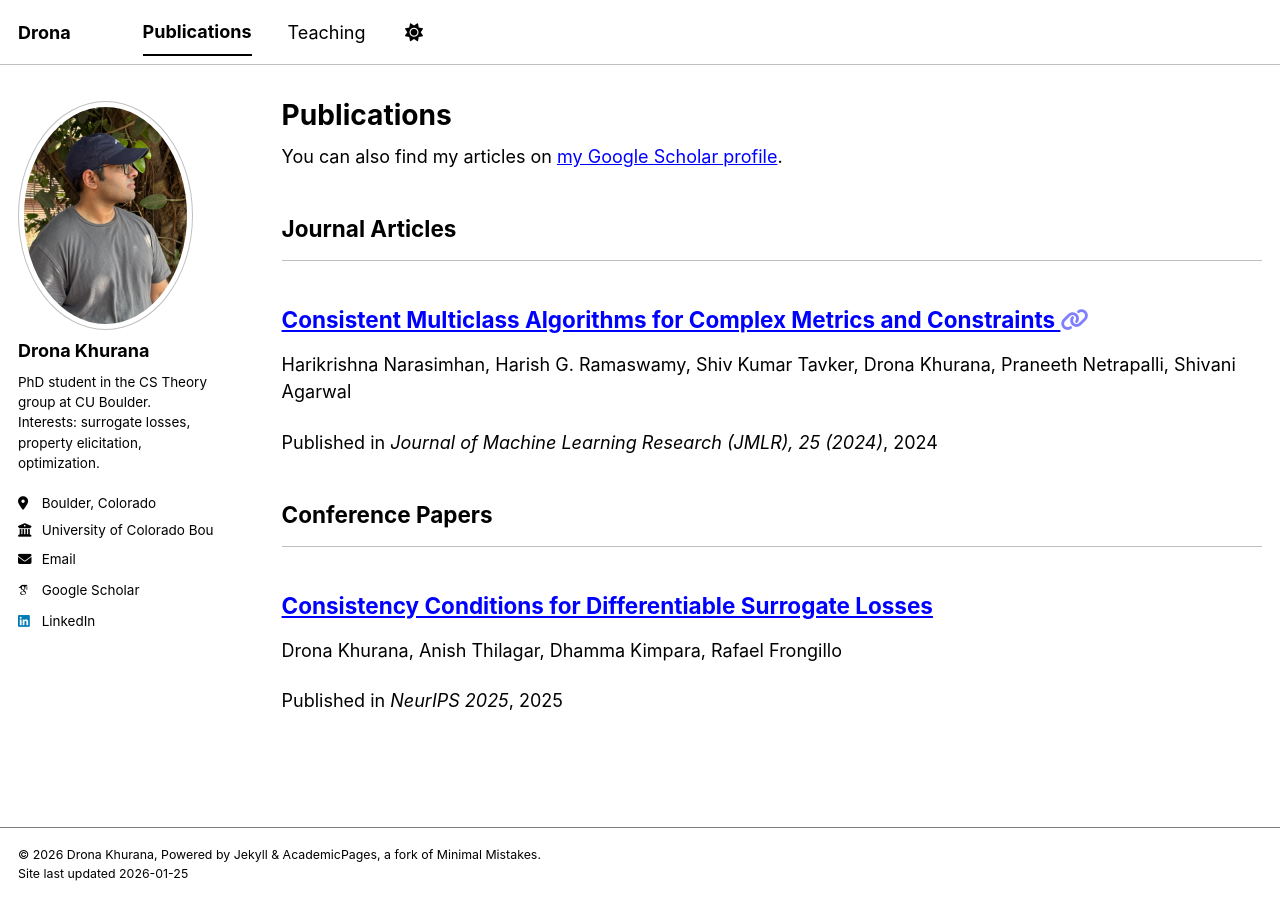
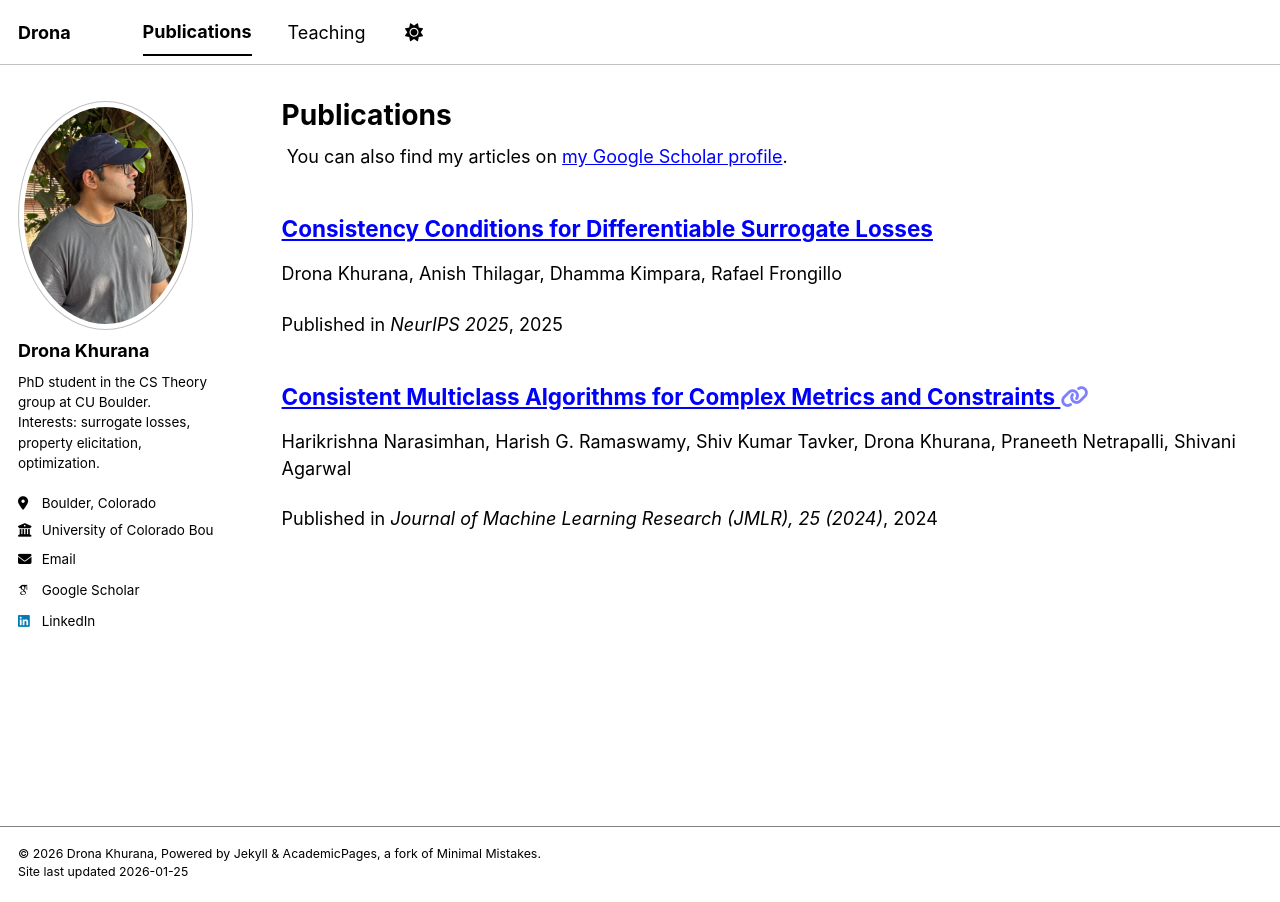
Before and after one commit to dronakhurana/dronakhurana.github.io, a Jekyll site: the page built from _pages/publications.html, in a window 1280 px wide. Built offline with Jekyll 4.4.1, drawn with Linux system fonts in a browser that asks for light colours; some web fonts are replaced; a script bundle is joined from its source files by our own code; library files that are not in the unit come from our copies.

Commit message:
Update publications.html

```diff
--- a/_pages/publications.html
+++ b/_pages/publications.html
@@ -6,28 +6,13 @@
 ---
 
 {% if site.author.googlescholar %}
-  <div class="wordwrap">You can also find my articles on <a href="{{site.author.googlescholar}}">my Google Scholar profile</a>.</div>
+  <div class="wordwrap">
+    You can also find my articles on <a href="{{ site.author.googlescholar }}">my Google Scholar profile</a>.
+  </div>
 {% endif %}
 
 {% include base_path %}
 
-<!-- New style rendering if publication categories are defined -->
-{% if site.publication_category %}
-  {% for category in site.publication_category  %}
-    {% assign title_shown = false %}
-    {% for post in site.publications reversed %}
-      {% if post.category != category[0] %}
-        {% continue %}
-      {% endif %}
-      {% unless title_shown %}
-        <h2>{{ category[1].title }}</h2><hr />
-        {% assign title_shown = true %}
-      {% endunless %}
-      {% include archive-single.html %}
-    {% endfor %}
-  {% endfor %}
-{% else %}
-  {% for post in site.publications reversed %}
-    {% include archive-single.html %}
-  {% endfor %}
-{% endif %}
+{% for post in site.publications reversed %}
+  {% include archive-single.html %}
+{% endfor %}
```
